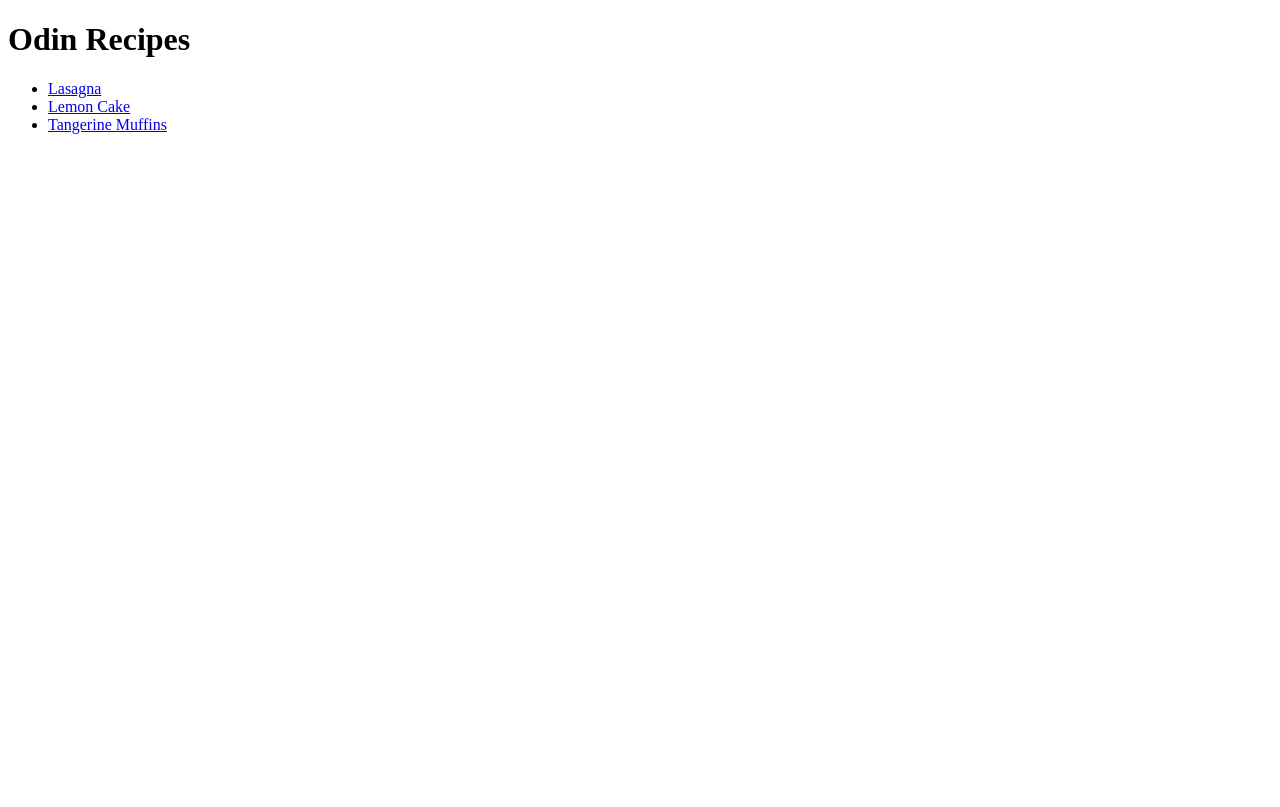
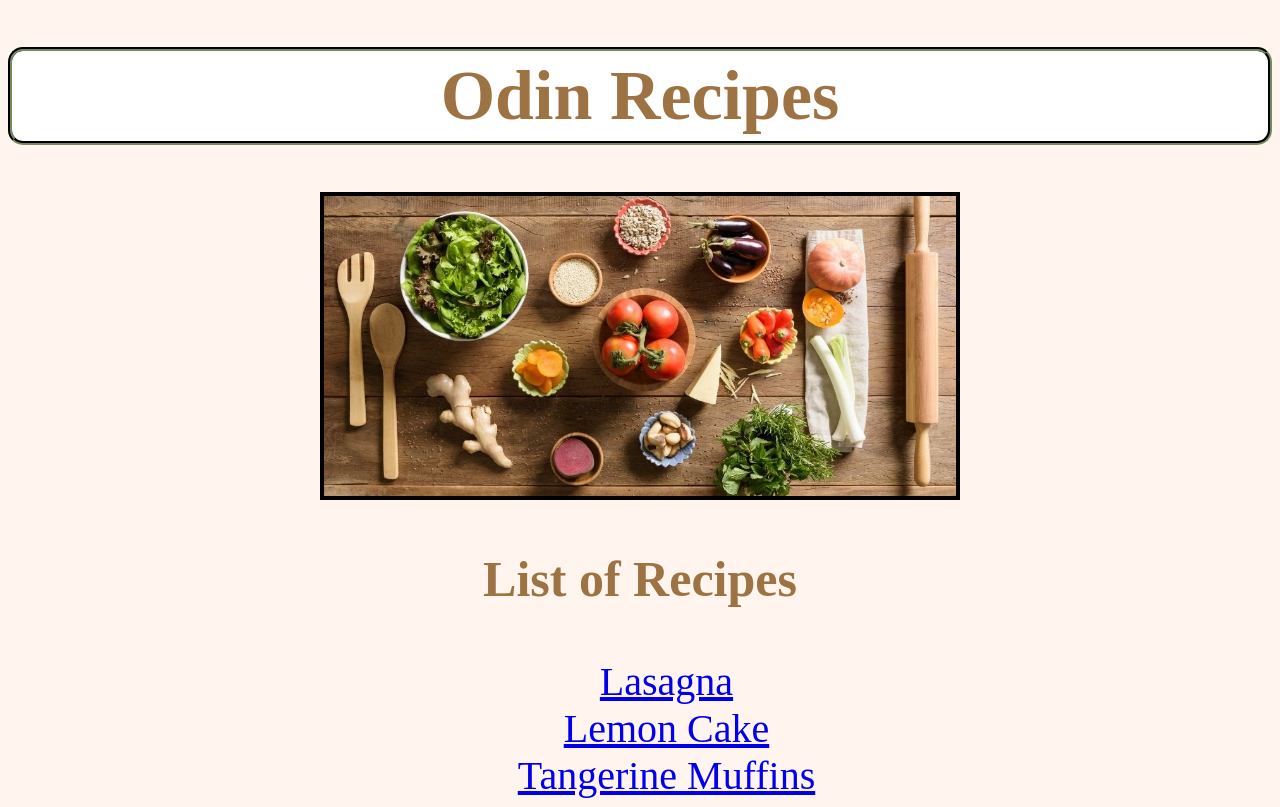
Before and after one commit to henokytilahun/repos, a plain HTML site: page odin-recipes/index.html in a window 1280 px wide. Drawn offline with Linux system fonts and the light colour scheme.

Commit message:
updated home-page of odin recipes

```diff
--- a/odin-recipes/index.html
+++ b/odin-recipes/index.html
@@ -5,14 +5,16 @@
     <meta http-equiv="X-UA-Compatible" content="IE=edge">
     <meta name="viewport" content="width=device-width, initial-scale=1.0">
     <title>Odin Recipes</title>
-
+    <link rel="stylesheet" href="style.css">
 </head>
 <body>
-    <h1>Odin Recipes</h1>
-    <ul>
+    <h1 id="title">Odin Recipes</h1>
+    <img id="img" src="./img/cook.jpg" alt="ingredients">
+    <h3 id="point">List of Recipes</h3>
+    <div class="link">
         <li> <a href="./recipes/lasagna.html">Lasagna</a></li>
         <li> <a href="./recipes/lemon-cake.html">Lemon Cake</a></li>
         <li><a href="./recipes/tang-muf.html">Tangerine Muffins</a></li>
-    </ul>
+    </div>
 </body>
 </html>
--- /dev/null
+++ b/odin-recipes/style.css
@@ -0,0 +1,39 @@
+body {
+    text-align: center;
+    font-family: 'Times New Roman', Courier, monospace;
+}
+
+#title {
+    font-size: 70px;
+    border-style: groove;
+    text-align: center;
+    color: rgb(158, 115, 68);
+    border-color: rgb(47, 54, 35);
+    border-width: 4px;
+    border-radius: 15px;
+    padding: 5px;
+    background-color: white;
+}
+
+body {
+    background-color: seashell;
+}
+
+#point {
+    font-size: 50px;
+    color: rgb(158, 115, 68);
+}
+
+.link {
+    font-size: 40px;
+    color: seashell;
+}
+
+#img {
+    border-style: solid;
+    border-width: 4px;
+    display: block;
+    margin-left: auto;
+    margin-right: auto;
+    width: 50%;
+}
```
Also changed, not shown: odin-recipes/img/cook.jpg (added).
